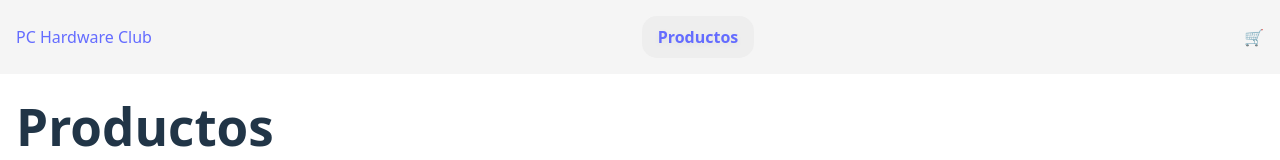
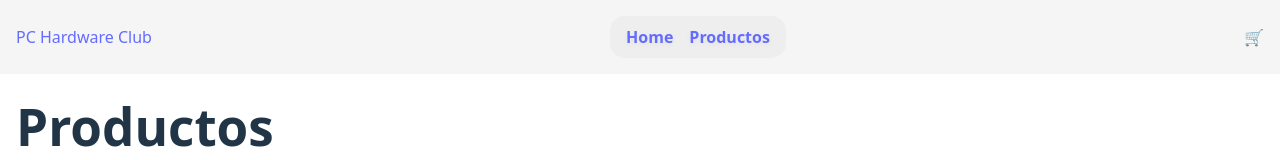
Before and after one commit to mathxlat/talentotech-reactjs-proyecto, a React (Vite) app: page / in a window 1280 px wide. Shown: the top 160 px of the page. Built offline with nearby package versions, Linux system fonts and the light colour scheme.

Commit message:
Refactor Nav component

```diff
--- a/src/components/Nav/Nav.tsx
+++ b/src/components/Nav/Nav.tsx
@@ -5,6 +5,11 @@
     return (
         <nav className="nav">
             <ul className="nav-list">
+                <li className="nav-item">
+                    <Link className="nav-link" to="/">
+                        Home
+                    </Link>
+                </li>
                 <li className="nav-item">
                     <Link className="nav-link" to="/productos">
                         Productos
```
